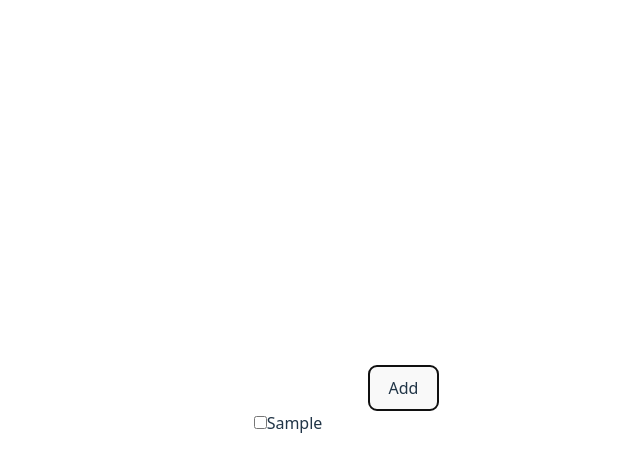
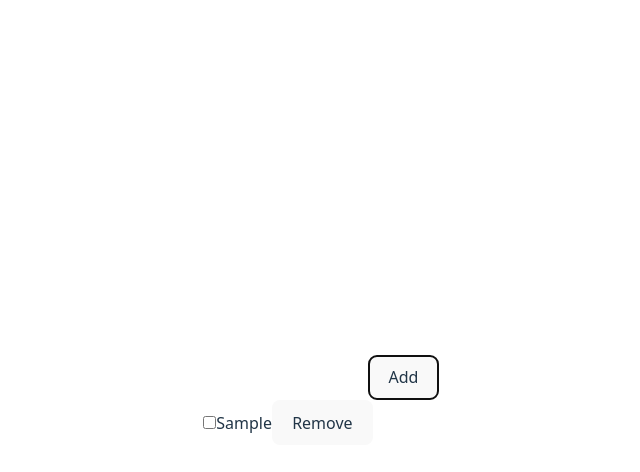
Before and after one commit to satriawanz/32-pbk-uts-233510551, a Vue app: page / in a window 1280 px wide. Both pictures are taken after typing "Sample" into the empty fields and a click on the button "Add". Shown: the top 472 px of the page, without its empty margins (352-992 px from the left). Built offline with nearby package versions, Linux system fonts and the light colour scheme.

Commit message:
tombol hapus

```diff
--- a/src/App.vue
+++ b/src/App.vue
@@ -14,6 +14,11 @@ const addList = () => {
     newList.value = '';
   }
 }
+
+const removeList = (id) => {
+  list.value = list.value.filter((item) => item.id !== id);
+}
+
 </script>
 
 <template>
@@ -27,6 +32,7 @@ const addList = () => {
         <span :class="item.isDone ? 'line-through text-gray-400' : ''">
           {{ item.name }}
         </span>
+        <button @click="removeList(item.id)">Remove</button>
       </li>
     </ul>
   </div>
```
